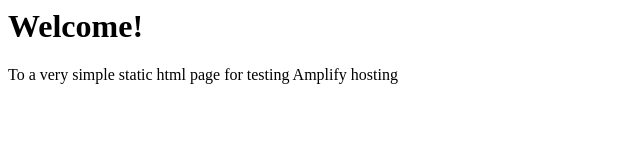
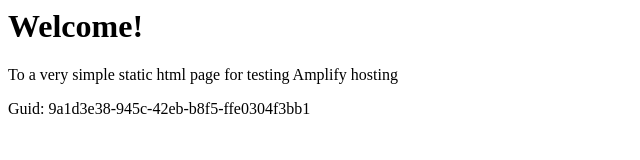
Before and after one commit to aws-aemilia-iad/Github-PR-Commit-Integration-Test-DoNotTouch-v1-gamma-us-east-1, a website: page src/index.html in a window 1280 px wide. Shown: the whole page, without its empty margins (0-640 px from the left). Drawn offline with Linux system fonts and the light colour scheme.

Commit message:
commit from integ tests

```diff
--- a/src/index.html
+++ b/src/index.html
@@ -1,3 +1,5 @@
+
+
 <html lang="en">
 
 <head>
@@ -10,6 +12,6 @@
 <body>
     <h1>Welcome!</h1>
     <p>To a very simple static html page for testing Amplify hosting</p>
-</body>
+    <p>Guid: 9a1d3e38-945c-42eb-b8f5-ffe0304f3bb1</p></body>
 
 </html>
```
